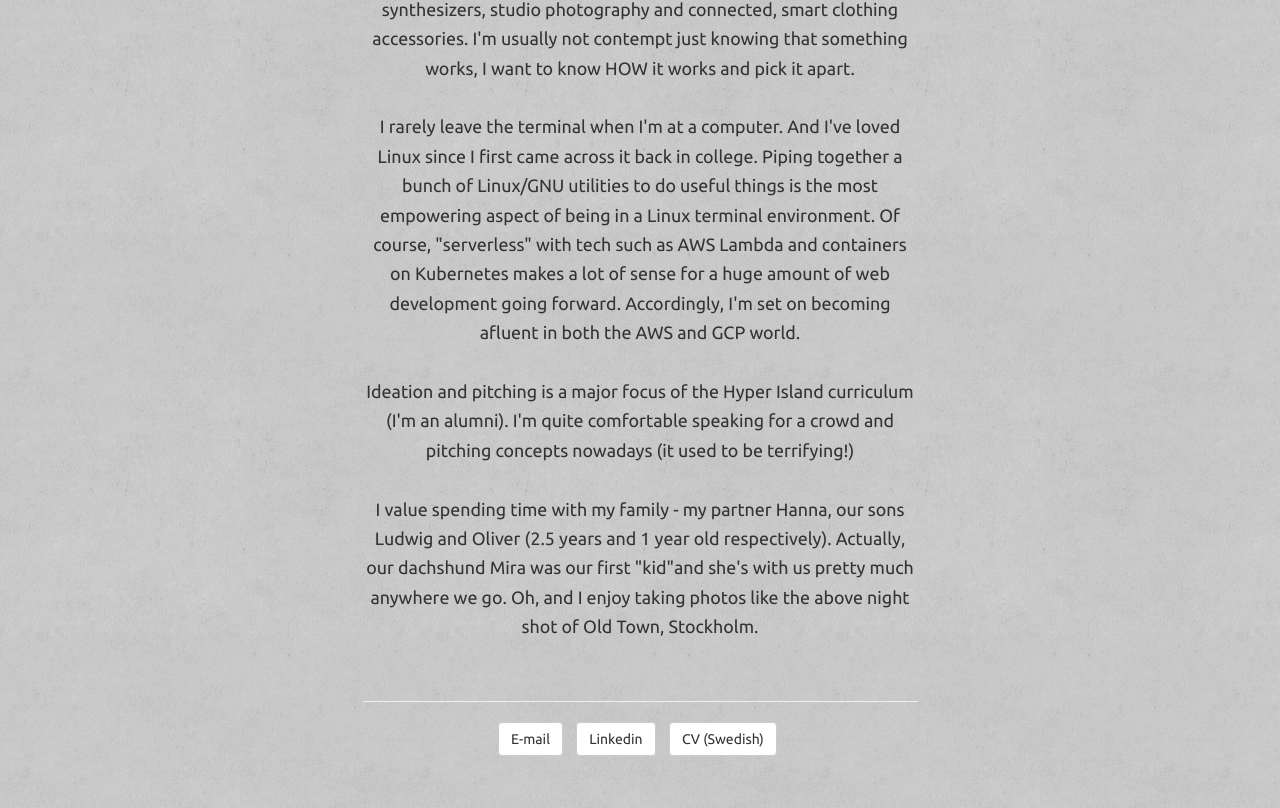
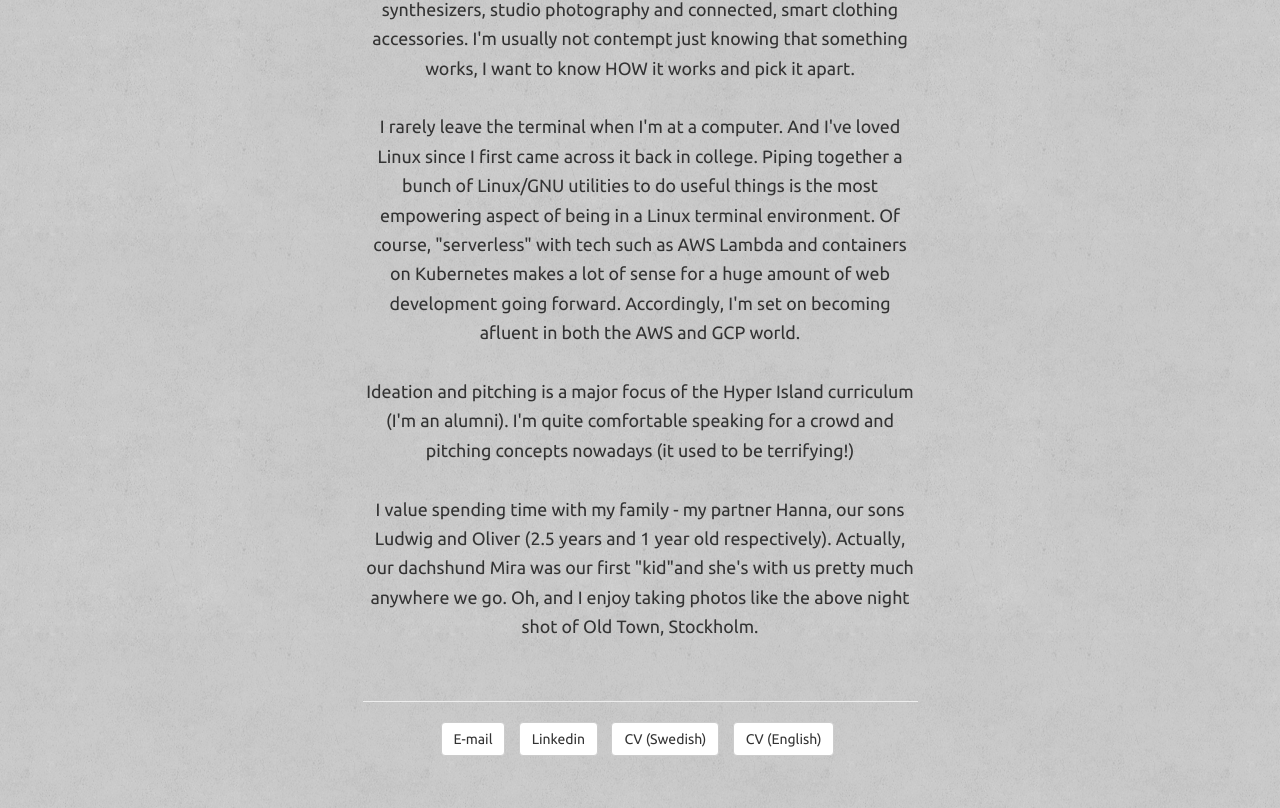
Before and after one commit to davidberglund/davidberglund.github.io, a plain HTML site: page index.html in a window 1280 px wide. Shown: the part 1150-1958 px from the top of the page. Drawn offline with nearby package versions, Linux system fonts and the light colour scheme.

Commit message:
Update CV links in index.html

```diff
--- a/index.html
+++ b/index.html
@@ -46,7 +46,8 @@ I rarely leave the terminal when I'm at a computer. And I've loved Linux since I
                     <ul class="list-inline">
                     <li><a href="mailto:hej@davidlars.com"><button type="button" class="btn btn-default btn-bg">E-mail</button></a></li>
                     <li><a href="https://se.linkedin.com/pub/david-berglund/26/7b6/27b"><button type="button" class="btn btn-default btn-bg">Linkedin</button></a></li>
-                    <li><a href="files/DavidBerglundCVSve.pdf">  <button type="button" class="btn btn-default btn-bg">CV (Swedish)</button></a></li>
+                    <li><a href="files/Sve-DavidBerglundCV2019.pdf">  <button type="button" class="btn btn-default btn-bg">CV (Swedish)</button></a></li>
+<li><a href="files/Eng-DavidBerglundCV2019.pdf">  <button type="button" class="btn btn-default btn-bg">CV (English)</button></a></li>
                     </ul>
                 </div>
             </div>
```
